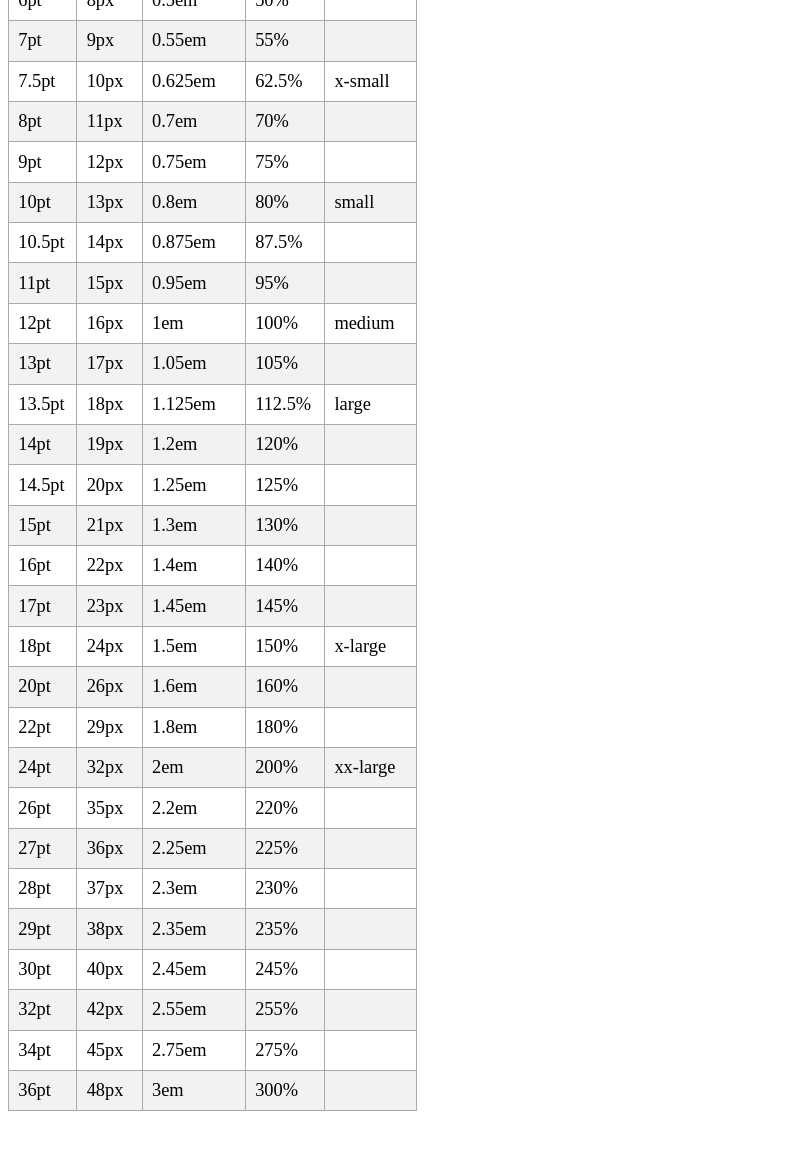
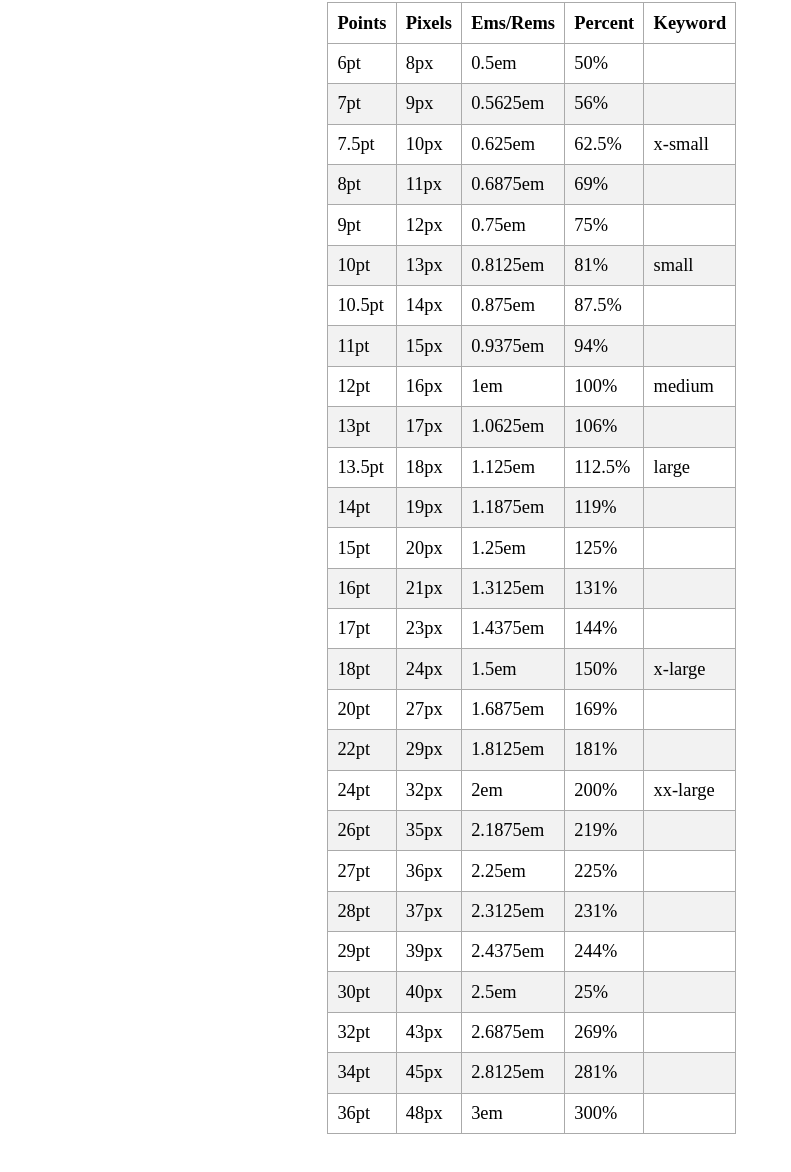
Before and after one commit to weboverhauls/conversion-table, a plain HTML site: page index.html in a window 1280 px wide. Shown: the part 360-1532 px from the top of the page, without its empty margins (0-791 px from the left). Before the commit the page ends 1479 px from the top, so only its background shows below. Drawn offline with Linux system fonts and the light colour scheme.

Commit message:
calculations, notes, and centering

```diff
--- a/index.html
+++ b/index.html
@@ -11,8 +11,13 @@
 body {
 	font-size: 1.15em;
 }
+div {
+  max-width: 34em;
+  margin: auto;
+}
 table {
 	border-collapse: collapse;
+  margin-bottom: 10em;
 }
 caption {
 	font-size: 1.25em;
@@ -30,14 +35,16 @@ th, td {
 
 <body>
 
+<div>
 <h1>CSS text size conversion table</h1>
 <p>By point, pixel, em/rem and percent.</p>
 <p>Notes:</p>
 <ul>
-  <li>The :root font-size is 16px.</li>
-  <li>Calculated size of em and % depends on parent/ancestors.</li>
-  <li>Actual rendered size may depend on font, browser and operating system.</li>
+  <li>Assuming the :root font-size is 16px (default of browsers).</li>
+  <li>The calculated size of em and % depends on parent/ancestors.</li>
+  <li>Actual rendered size may depend on font, browser, and operating system.</li>
   <li>1 px = 0.75 point; 1 point = 1.333333 px</li>
+  <li>This data is useful for when assessing compliance with <a href="https://www.w3.org/WAI/WCAG21/Understanding/contrast-minimum.html">WCAG SC 1.4.3 Contrast (Minimum) (Level AA)</a> which for it&apos;s purposes &quot;large text&quot; is &quot;at least 18 point or 14 point bold&quot;.</li>
 </ul>
 
 <table>
@@ -62,8 +69,8 @@ th, td {
 <tr>
 <td>7pt</td>
 <td>9px</td>
-<td>0.55em</td>
-<td>55%</td>
+<td>0.5625em</td>
+<td>56%</td>
 <td></td>
 </tr>
 <tr>
@@ -76,8 +83,8 @@ th, td {
 <tr>
 <td>8pt</td>
 <td>11px</td>
-<td>0.7em</td>
-<td>70%</td>
+<td>0.6875em</td>
+<td>69%</td>
 <td></td>
 </tr>
 <tr>
@@ -90,8 +97,8 @@ th, td {
 <tr>
 <td>10pt</td>
 <td>13px</td>
-<td>0.8em</td>
-<td>80%</td>
+<td>0.8125em</td>
+<td>81%</td>
 <td>small</td>
 </tr>
 <tr>
@@ -104,8 +111,8 @@ th, td {
 <tr>
 <td>11pt</td>
 <td>15px</td>
-<td>0.95em</td>
-<td>95%</td>
+<td>0.9375em</td>
+<td>94%</td>
 <td></td>
 </tr>
 <tr>
@@ -118,8 +125,8 @@ th, td {
 <tr>
 <td>13pt</td>
 <td>17px</td>
-<td>1.05em</td>
-<td>105%</td>
+<td>1.0625em</td>
+<td>106%</td>
 <td></td>
 </tr>
 <tr>
@@ -132,36 +139,29 @@ th, td {
 <tr>
 <td>14pt</td>
 <td>19px</td>
-<td>1.2em</td>
-<td>120%</td>
+<td>1.1875em</td>
+<td>119%</td>
 <td></td>
 </tr>
 <tr>
-<td>14.5pt</td>
+<td>15pt</td>
 <td>20px</td>
 <td>1.25em</td>
 <td>125%</td>
 <td></td>
 </tr>
 <tr>
-<td>15pt</td>
+<td>16pt</td>
 <td>21px</td>
-<td>1.3em</td>
-<td>130%</td>
-<td></td>
-</tr>
-<tr>
-<td>16pt</td>
-<td>22px</td>
-<td>1.4em</td>
-<td>140%</td>
+<td>1.3125em</td>
+<td>131%</td>
 <td></td>
 </tr>
 <tr>
 <td>17pt</td>
 <td>23px</td>
-<td>1.45em</td>
-<td>145%</td>
+<td>1.4375em</td>
+<td>144%</td>
 <td></td>
 </tr>
 <tr>
@@ -173,16 +173,16 @@ th, td {
 </tr>
 <tr>
 <td>20pt</td>
-<td>26px</td>
-<td>1.6em</td>
-<td>160%</td>
+<td>27px</td>
+<td>1.6875em</td>
+<td>169%</td>
 <td></td>
 </tr>
 <tr>
 <td>22pt</td>
 <td>29px</td>
-<td>1.8em</td>
-<td>180%</td>
+<td>1.8125em</td>
+<td>181%</td>
 <td></td>
 </tr>
 <tr>
@@ -195,8 +195,8 @@ th, td {
 <tr>
 <td>26pt</td>
 <td>35px</td>
-<td>2.2em</td>
-<td>220%</td>
+<td>2.1875em</td>
+<td>219%</td>
 <td></td>
 </tr>
 <tr>
@@ -209,36 +209,36 @@ th, td {
 <tr>
 <td>28pt</td>
 <td>37px</td>
-<td>2.3em</td>
-<td>230%</td>
+<td>2.3125em</td>
+<td>231%</td>
 <td></td>
 </tr>
 <tr>
 <td>29pt</td>
-<td>38px</td>
-<td>2.35em</td>
-<td>235%</td>
+<td>39px</td>
+<td>2.4375em</td>
+<td>244%</td>
 <td></td>
 </tr>
 <tr>
 <td>30pt</td>
 <td>40px</td>
-<td>2.45em</td>
-<td>245%</td>
+<td>2.5em</td>
+<td>25%</td>
 <td></td>
 </tr>
 <tr>
 <td>32pt</td>
-<td>42px</td>
-<td>2.55em</td>
-<td>255%</td>
+<td>43px</td>
+<td>2.6875em</td>
+<td>269%</td>
 <td></td>
 </tr>
 <tr>
 <td>34pt</td>
 <td>45px</td>
-<td>2.75em</td>
-<td>275%</td>
+<td>2.8125em</td>
+<td>281%</td>
 <td></td>
 </tr>
 <tr>
@@ -251,6 +251,8 @@ th, td {
 </tbody>
 </table>
 
+</div>
+
 <!--
 references:
 https://websemantics.uk/articles/font-size-conversion/
```
